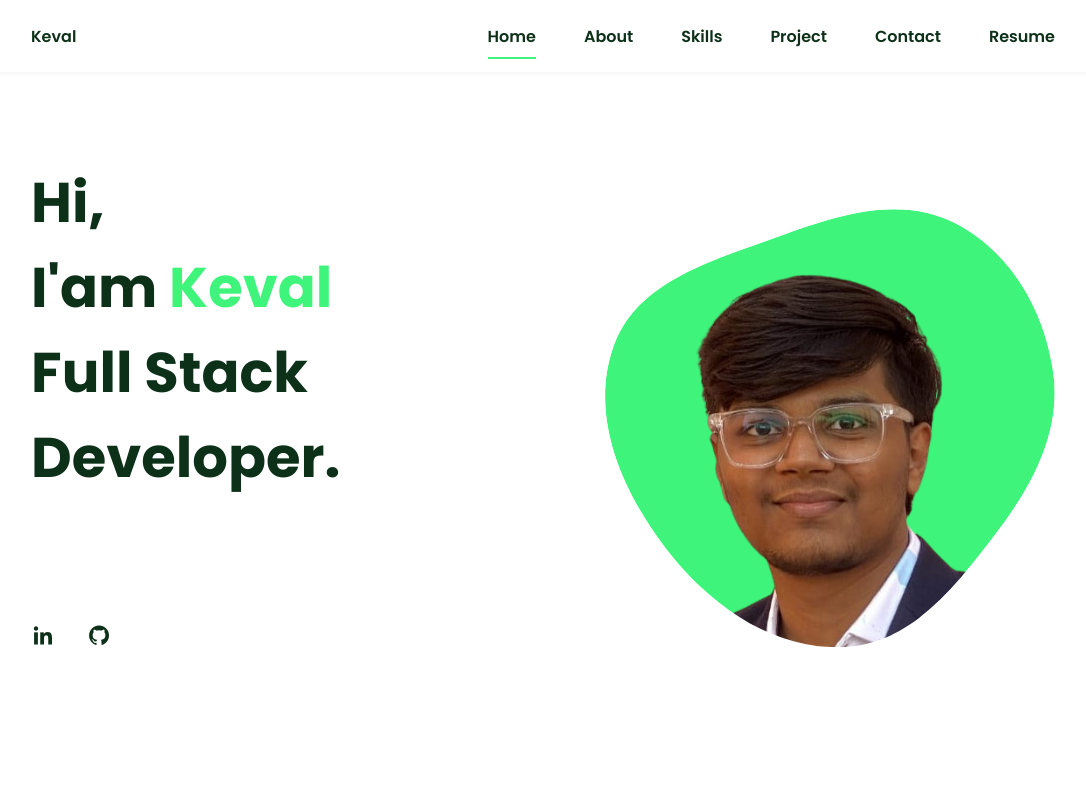
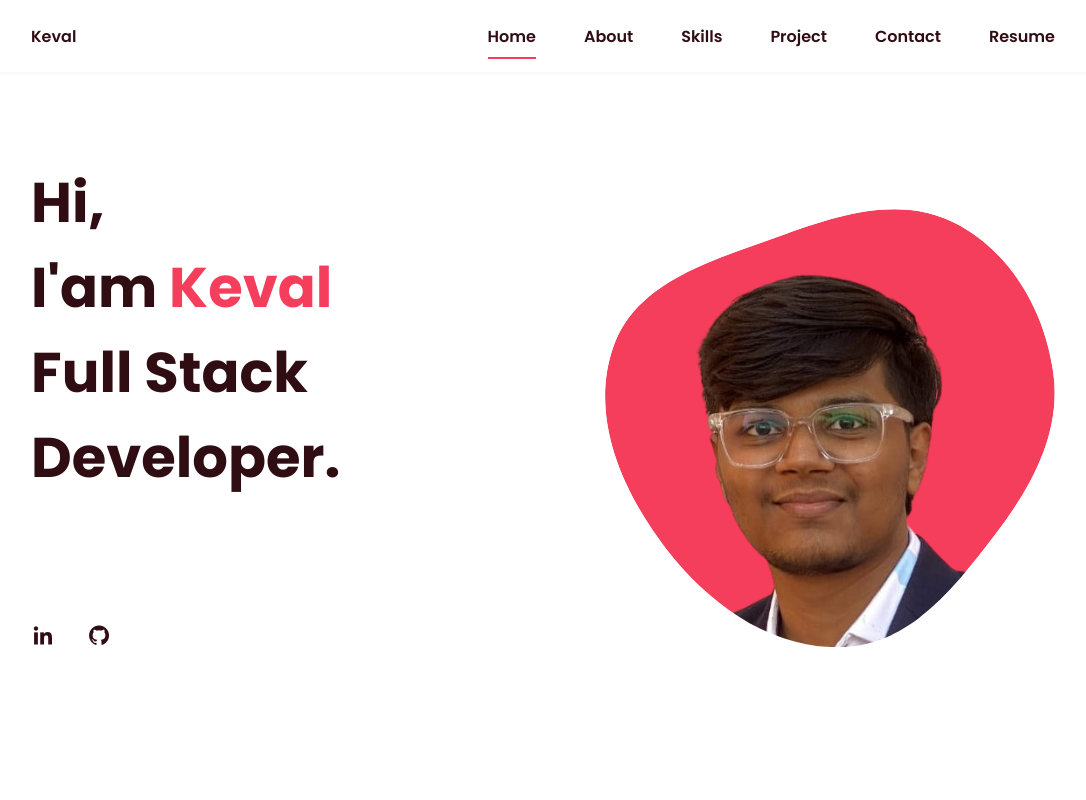
Before and after one commit to keval-kapadiya/portfoli.github.io, a plain HTML site: page index.html in a window 1280 px wide. Shown: the top 800 px of the page, without its empty margins (97-1183 px from the left). Drawn offline with nearby package versions, Linux system fonts and the light colour scheme; files that its build step writes are made by us from their sources.

Commit message:
styles.scss

```diff
--- a/assets/scss/styles.scss
+++ b/assets/scss/styles.scss
@@ -9,7 +9,7 @@
     /*===== Colores =====*/
     /*Purple 260 - Red 355 - Blue 224 - Pink 340*/
     /* HSL color mode */
-    --hue-color: 140;
+    --hue-color: 350;
     --first-color: hsl(var(--hue-color), 89%, 60%);
     --second-color: hsl(var(--hue-color), 56%, 12%);
 
```
